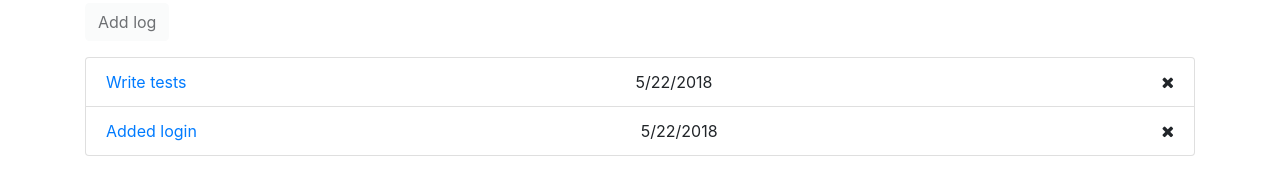
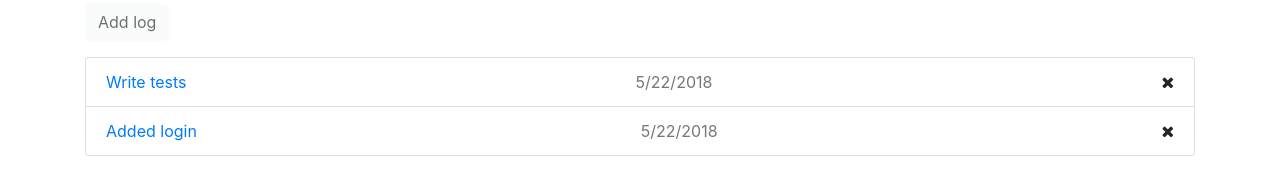
Before and after one commit to jinesh701/devlogger, an Angular app: page / in a window 1280 px wide. Shown: the part 123-316 px from the top of the page. Built offline with nearby package versions, Linux system fonts and the light colour scheme.

Commit message:
changed text color to be lighter

```diff
--- a/src/app/components/logs/logs.component.css
+++ b/src/app/components/logs/logs.component.css
@@ -1,3 +1,3 @@
 .log-date {
-  text-align: center;
+  color: #777;
 }
```
